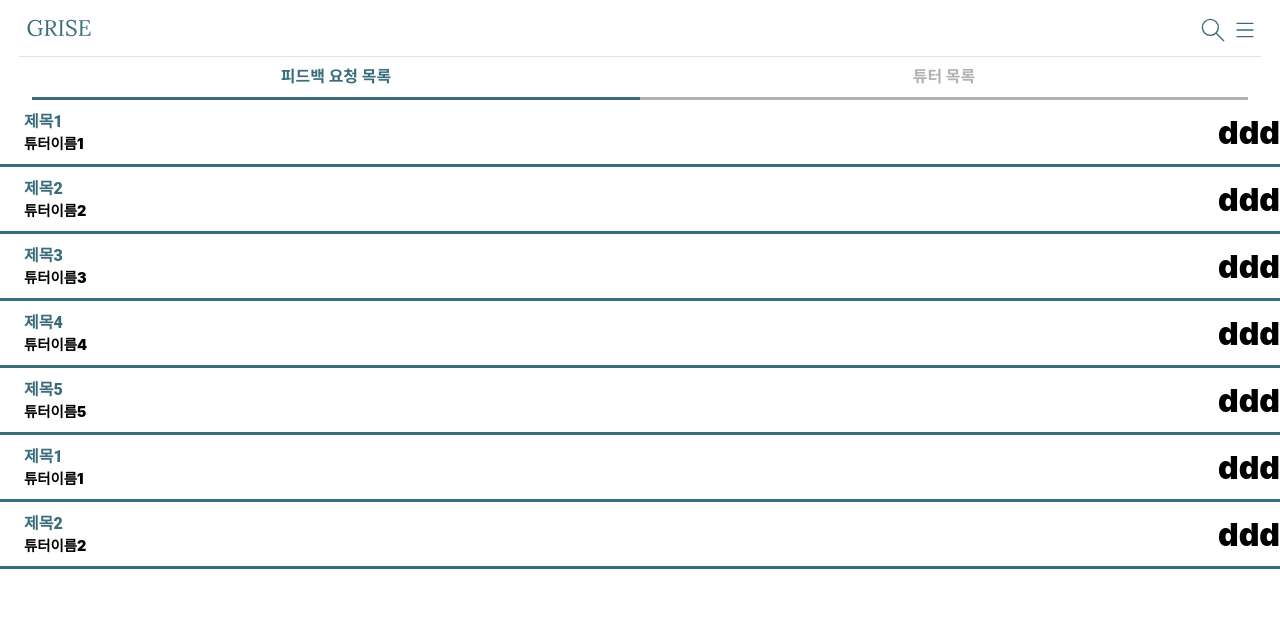
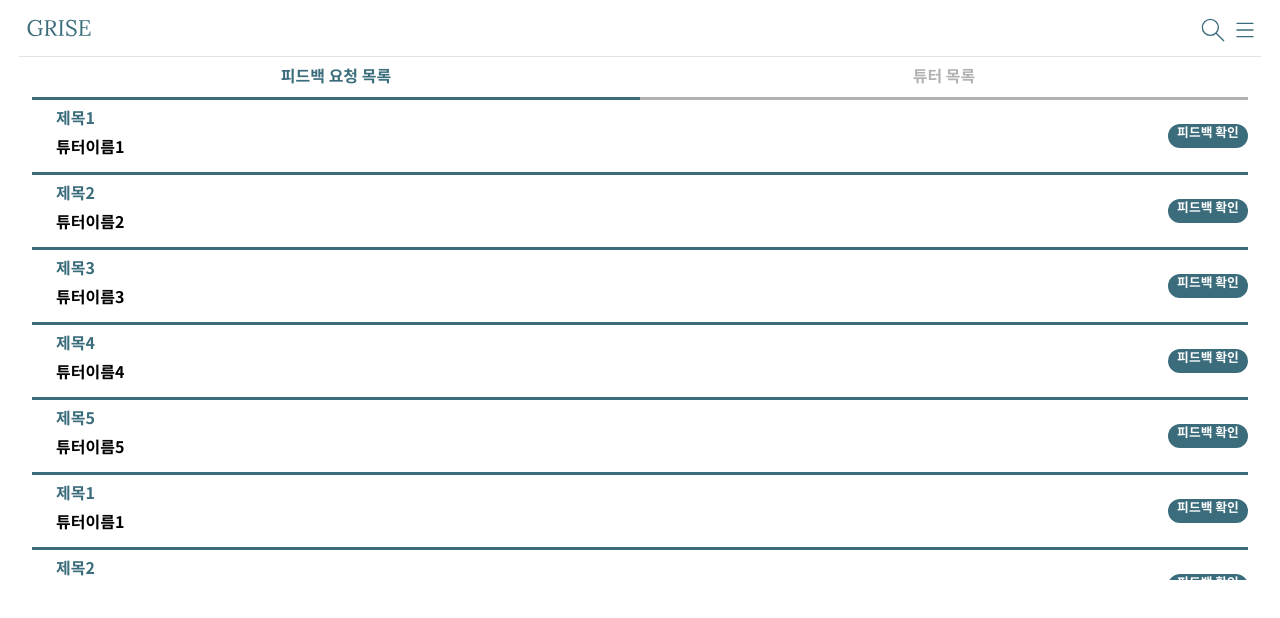
Before and after one commit to Gukss/GRISEFront, a React (Create React App) app in the folder grise/: page /tuteeMain in a window 1280 px wide. Shown: the top 618 px of the page. Built offline with nearby package versions, Linux system fonts and the light colour scheme.

Commit message:
피드백 요청 목록 구현(피드백 확인 구현 필요)

```diff
--- a/grise/src/Pages/TuteeMainPage/List/RequestConsultItem.jsx
+++ b/grise/src/Pages/TuteeMainPage/List/RequestConsultItem.jsx
@@ -1,68 +1,68 @@
-import React, { forwardRef, useRef } from "react";
-import styled from "styled-components";
+import React,{forwardRef} from 'react'
+import styled from 'styled-components';
 
-const RequestConsultItem = forwardRef((props, ref) => {
-  // const detailDivRef = useRef();
-  // const isShowDetail = useRef(false);
-  // const showDetailInfo = () => {
-  //   detailDivRef.current.style.display = isShowDetail.current
-  //     ? "none"
-  //     : "block";
-  //   isShowDetail.current = !isShowDetail.current;
-  //   if (props.isEnd) {
-  //     detailDivRef.current.scrollIntoView({ behavior: "smooth" });
-  //   }
-  // };
-
+const RequestConsultItem = forwardRef((props,ref) => {
+    const onClickShowConsultBtn = () =>{
+        console.log(props.data?.consult.consult_id,'피드백 확인');
+    }
     return (
-    <div ref={ref} style={{ borderBottom: "#3A6C7B solid 0.2rem" }}>
+        <div ref={ref} style={{borderBottom:"#3A6C7B solid 0.2rem"}}>
             <Container>
-        <div style={{ float: "left" }}>
+                <div style={{float:'left'}}>
                     <Title>{props.data?.consult.title}</Title>
-          <div>
-            <Score>{props.data?.consult.tutor.name}</Score>
+                    <Name>{props.data?.consult.tutor.name}</Name>
                 </div>
-        </div>
-        <InfoBtn onClick>
-          <div>ddd</div>
-        </InfoBtn>
+                <ShowConsultBtn onClick={onClickShowConsultBtn}>피드백 확인</ShowConsultBtn>
             </Container>
         </div>
-  );
+    )
 });
 
-const InfoBtn = styled.span`
+const Name = styled.div`
+    font-family: 'Noto Sans CJK KR';
+    font-style: normal;
+    font-weight: bold;
+    font-size: 1rem;
+    margin-left: 1.5rem;
+    margin-top: 0.8rem;
+`
+
+const ShowConsultBtn = styled.span`
     float: right;
-  margin-top: 0.8rem;
-`;
+    width:5rem;
+    height:1.5rem;
+    margin-top: 1.5rem;
+    border-radius: 1rem;
+    text-align: center;
+    font-family: 'Noto Sans CJK KR';
+    font-style: normal;
+    font-weight: bold;
+    color: #fff;
+    background-color: #3A6C7B;
+    font-size:0.8rem;
+`
 
 const Title = styled.div`
     margin-left: 1.5rem;
     margin-top: 0.5rem;
     display: block;
     font-size: 1rem;
-  text-align: left;
-  font-family: "Roboto";
+    text-align:left;
+    font-family: 'Noto Sans CJK KR';
     font-style: normal;
-  font-weight: 900;
-  color: #3a6c7b;
+    font-weight: bold;
+    color: #3A6C7B;
     height: 1rem;
-`;
-
-const Score = styled.span`
-  color: #000000;
-  font-size: 0.9rem;
-  vertical-align: 0.4rem;
-  margin-left: 1.5rem;
-`;
+`
 
 const Container = styled.div`
     width: 100%;
-  height: 4rem;
-  /* color: white; */
-  font-weight: 900;
+    height: 4.5rem;
+    font-family: 'Noto Sans CJK KR';
+    font-style: normal;
+    font-weight: bold;
     font-size: 2rem;
     flex: 0 0 auto;
-`;
+`
 
 export default RequestConsultItem;
--- a/grise/src/Pages/TuteeMainPage/List/RequestConsultList.jsx
+++ b/grise/src/Pages/TuteeMainPage/List/RequestConsultList.jsx
@@ -1,25 +1,25 @@
-import React, {useEffect, useState, useRef} from 'react';
+import React,{useState,useRef,useEffect} from 'react'
 import axios from 'axios';
 import styled from 'styled-components';
-import RequestConsultItem from './RequestConsultItem'
+import RequestConsultItem from './RequestConsultItem';
 
 const RequestConsultList = () => {
-	const [requestFeedbackList, setRequestFeedbackList] = useState([]);
+    const [RequestConsultList,setRequestConsultList] = useState([]);
+    const [outputList,setOutputList]=useState([]);
     const [touchPosition,setTouchPosition]= useState({x:0,y:0});
-	const [outputList,setOutputList]=useState([]);
+    const ItemRef = useRef();
     const ContainerRef = useRef();
-	const ItemRef = useRef();
 
     useEffect(() => {
-    axios.get("./Json/mainPageTutee/requestConsultList.json")
-		.then((response) => {
-			setRequestFeedbackList(response.data?.consultList);
+        axios.get("./Json/mainPageTutee/requestConsultList.json").then((response) => {
+            setRequestConsultList(response.data?.consultList);
             console.log(response.data?.consultList);
-            let tmp = [];
+            let temp = [];
             for(let i=0;i<10;i++){
-				tmp.push(response.data?.consultList[i]);
+                if(i >= response.data?.consultList.length){break;}
+                temp.push(response.data?.consultList[i]);
             };
-			setOutputList(tmp);
+            setOutputList(temp);
         });
       }, []);
 
@@ -32,111 +32,48 @@ const RequestConsultList = () => {
         const DivHeight = ItemRef.current.style.height; //아이템 하나의 높이
         const scrollY = ContainerRef.current.getBoundingClientRect().bottom-ItemRef.current.getBoundingClientRect().bottom;
         //높이가 소수점이면 애매하게 딱 안맞을 수 있어서 수정
-        if (-0.1<scrollY&&scrollY<0.1) {
-          if (distanceY > DivHeight) {
-            //스크롤링위치가 맨마지막에 되어있을때 item하나의 높이보다 더 드래그하면 새로고침
-            console.log("새로고침");
-
+        if(-0.1<scrollY&&scrollY<0.1){
+            if(distanceY>DivHeight){//스크롤링위치가 맨마지막에 되어있을때 item하나의 높이보다 더 드래그하면 새로고침
+                console.log('새로고침');
                 const temp = [...outputList];
-                // for(let i = 0 ; i < 10; i++){
-                //     temp.push(requestFeedbackList[i]);
-                // }
-                // setOutputList(temp);
                 for(let i = outputList.length; i < outputList.length+10; i++){
-                  if(i>=requestFeedbackList.length){break;}
-
-									temp.push(requestFeedbackList[i]);
+                    if(i>=RequestConsultList.length){break;}
+                    temp.push(RequestConsultList[i]);
                 }
                 setOutputList(temp);
             }
         }
-	};
+    }
 
-	const getItem = () => {
+    const getItem = () =>{
         const result = [];
-    for (let i = 0; i < outputList.length - 1; i++) {
-      result.push(
-        <RequestConsultItem key={i} data={outputList[i]}></RequestConsultItem>
-      );
+        for(let i = 0; i < outputList.length-1; i++){
+            result.push(<RequestConsultItem key = {i} isEnd={false} data = {outputList[i]}></RequestConsultItem>);
         }
-    result.push(
-      <RequestConsultItem
-        key={outputList.length - 1}
-        data={outputList[outputList.length - 1]}
-        ref={ItemRef}
-      ></RequestConsultItem>
-    );
+        result.push(<RequestConsultItem key = {outputList.length-1} isEnd={true} data = {outputList[outputList.length-1]} ref={ItemRef}></RequestConsultItem>);
         return result;
-  };
+    }
 
     return (
-    // <>
-    //   <ScrollDiv ref={ContainerRef}>
-    //     {outputList.map((el, idx) => (
-    //       <ScrollItem
-    //         onTouchStart={onTouchStart}
-    //         onTouchEnd={onTouchEnd}
-    //         key={idx}
-    //         ref={(e) => (ItemRef.current[idx] = e)}
-    //       >
-    //         {/* {el.consult.title} */}
-    //         {<div style={{ float: "left" }}>
-    //           <Title>{el.consult.title}</Title>
-    //           <div>
-    //             <TutorName>{el.consult.tutor.name}</TutorName>
-    //           </div>
-    //         </div>}
-    //       </ScrollItem>
-    //     ))}
-    //   </ScrollDiv>
-    // </>
         <>
-      <ScrollDiv
-        ref={ContainerRef}
-        onTouchStart={onTouchStart}
-        onTouchEnd={onTouchEnd}
-      >
+            <ScrollDiv ref = {ContainerRef} onTouchStart={onTouchStart} onTouchEnd={onTouchEnd}>
                 {getItem()}
             </ScrollDiv>
         </>
-  );
-};
+    )
+}
 
 const ScrollDiv = styled.div`
-    width: 100%;
+    margin: 0 auto;
+    width: 95%;
     height: 30rem;
     display: flex;
     flex-direction: column;
     flex-wrap: nowrap;
     overflow-y:auto;
-`;
-
-const ScrollItem = styled.div`
-  width: 100%;
-  height: 4rem;
-  font-weight: 900;
-  font-size: 2rem;
-  flex: 0 0 auto;
-`;
-
-const Title = styled.div`
-  margin-left: 1.5rem;
-  margin-top: 0.5rem;
-  display: block;
-  font-size: 1rem;
-  text-align: left;
-  font-family: "Roboto";
-  font-style: normal;
-  font-weight: 900;
-  color: #3a6c7b;
-  height: 1rem;
-`;
-
-const TutorName = styled.span`
-  color: #000000;
-  font-size: 0.9rem;
-  vertical-align: 0.4rem;
-  margin-left: 1.5rem;
-`;
+    ::-webkit-scrollbar {
+        display: none;
+    }
+`
 
 export default RequestConsultList;
```
Lines whose indentation alone changed are shown as unchanged.
